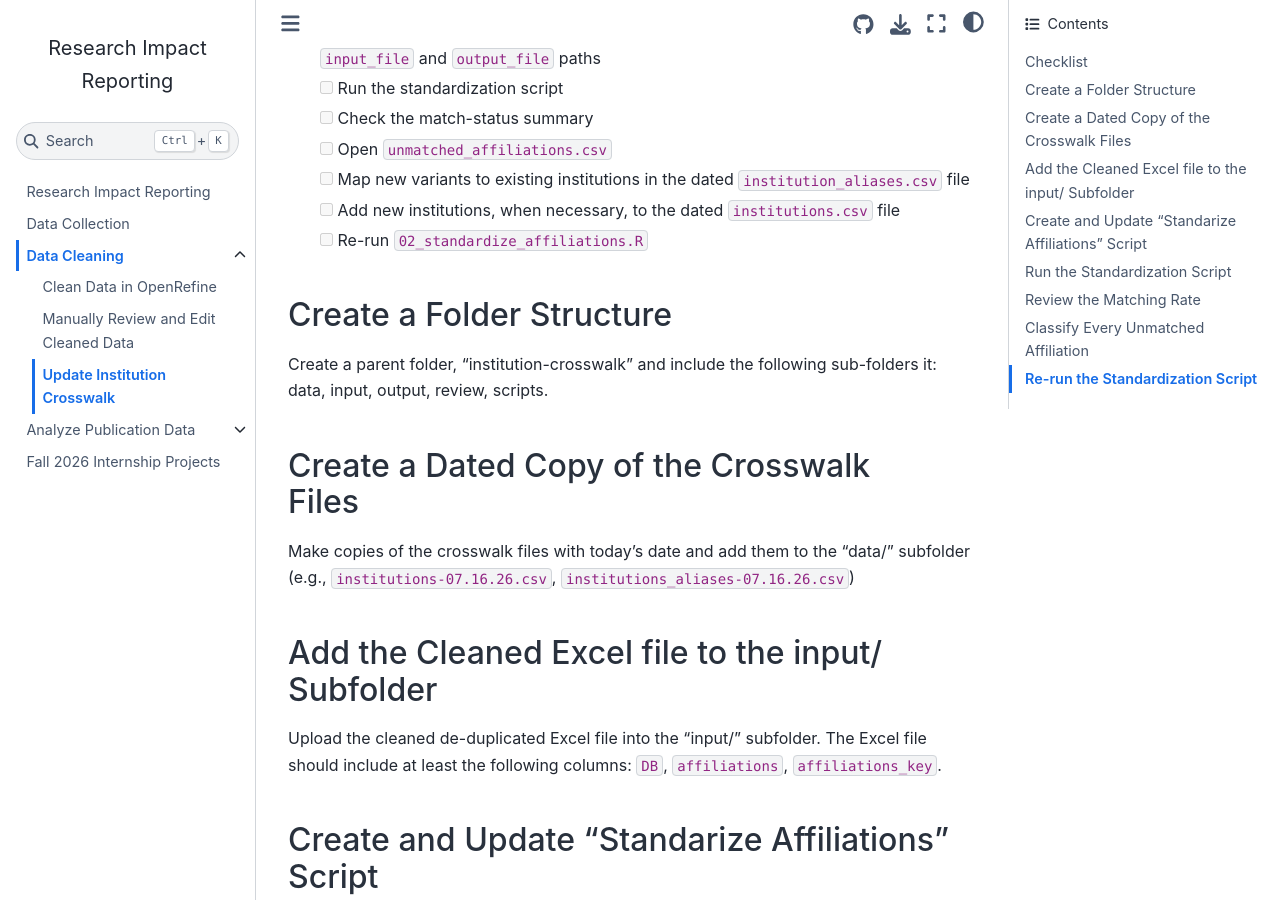
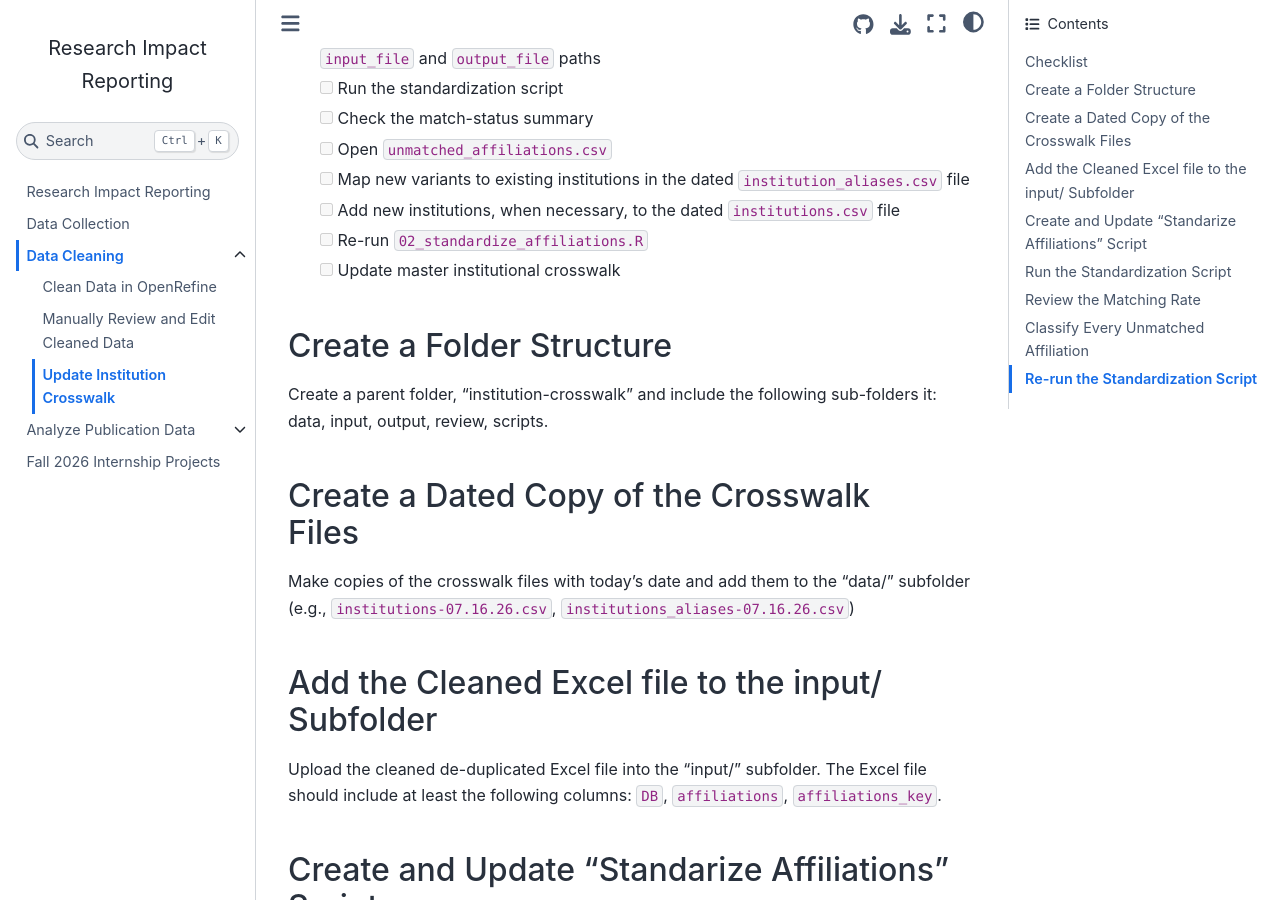
Before and after one commit to vvlooking/research-impact, a Jupyter Book: the page built from website/data-cleaning-crosswalk.md, in a window 1280 px wide and 900 px high, scrolled down 315 px. Built offline with Jupyter Book 1.0.4 settings and Sphinx 7.4.7 and the Sphinx Book theme 1.1.4, drawn with Linux system fonts in a browser that asks for light colours.

Commit message:
Update data-cleaning-crosswalk.md

```diff
--- a/website/data-cleaning-crosswalk.md
+++ b/website/data-cleaning-crosswalk.md
@@ -12,6 +12,7 @@
 - [ ] Map new variants to existing institutions in the dated `institution_aliases.csv` file
 - [ ] Add new institutions, when necessary, to the dated `institutions.csv` file
 - [ ] Re-run `02_standardize_affiliations.R`
+- [ ] Update master institutional crosswalk
 
 ## Create a Folder Structure
 
```
